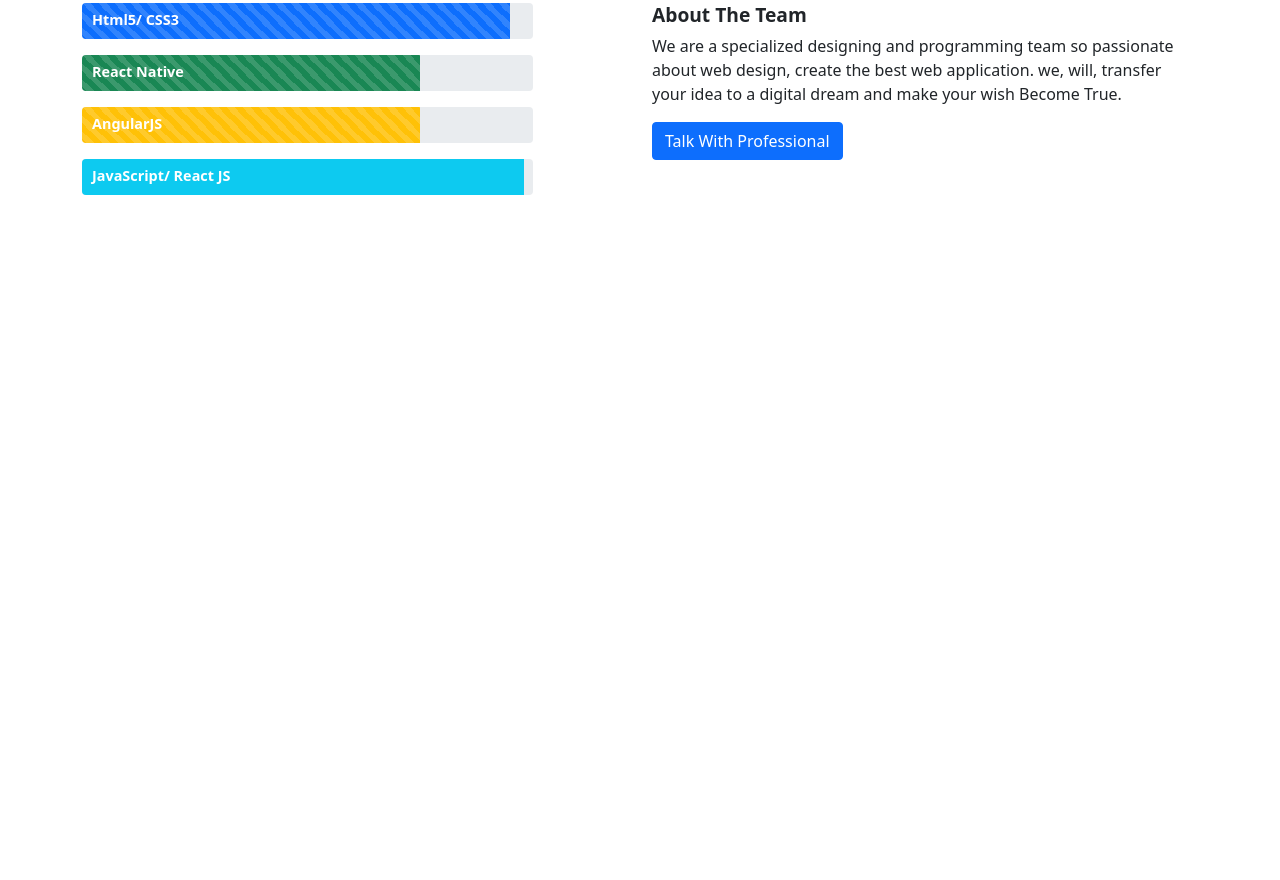
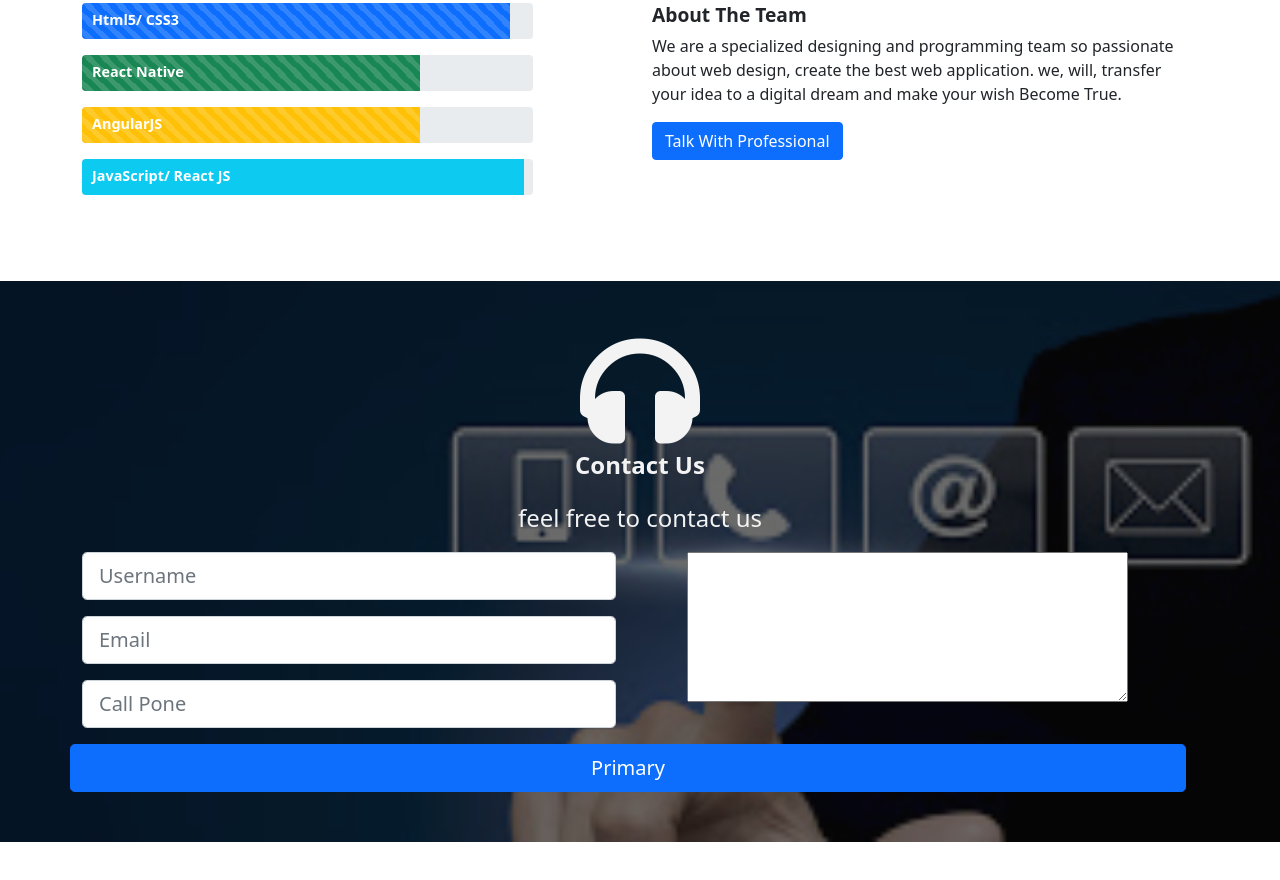
Before and after one commit to saddamarbaa/company-website-design-bootstrap5, a plain HTML site: page index.html in a window 1280 px wide. Shown: the part 4118-4998 px from the top of the page. Before the commit the page ends 4500 px from the top, so only its background shows below. Drawn offline with Linux system fonts and the light colour scheme.

Commit message:
added Contact Us Section html Part

```diff
--- a/css/main.css
+++ b/css/main.css
@@ -23,7 +23,7 @@
 
 body {
   padding-top: 90px;
-  height: 4500px; /* will be remove */
+  height: 5000px; /* will be remove */
 }
 
 /********** Start Overwriting Bootsstrap **********/
@@ -270,6 +270,7 @@ body {
 /********** End Statistics Section **********/
 
 /********** Start Our Skills Section **********/
+
 .our-skills {
   padding-top: 50px;
   padding-bottom: 70px;
@@ -300,7 +301,25 @@ body {
     margin-bottom: 20px;
   }
 }
+
 /********** End Our Skills Section **********/
+
+/********** Start Contact Us Section **********/
+
+.contact-us {
+  width: 100%;
+  min-height: 300px;
+  background: url(../images/unnamed.jpg) no-repeat center center/cover;
+}
+
+.contact-us .fields {
+  min-height: 300px;
+  background-color: rgba(9, 9, 9, 0.6);
+  color: var(--light);
+  font-size: 1.5rem;
+}
+
+/********** End Contact Us Section **********/
 
 /********** Start Creating My Own Framework for Some Repeated Styles **********/
 
--- a/index.html
+++ b/index.html
@@ -557,6 +557,49 @@
 
   <!-- End  Our Skills Section -->
 
+  <!-- Start Contact Us Section -->
+
+  <section class="contact-us  text-center">
+    <div class="fields padding-top-AND-padding-bottom">
+      <div class="container">
+        <div class="row">
+          <i class="fa fa-headphones fa-5x"></i>
+          <h2 class="h1">Contact Us </h2>
+          <p>feel free to contact us</p>
+
+          <!-- Start ConTact Form -->
+
+          <form action="#" class="row">
+            <div class="col-md-6">
+              <div class="mb-3 input-group input-group-lg">
+                <input type="text" class="form-control" id="exampleInputEmail1" aria-describedby="emailHelp"
+                  placeholder="Username">
+              </div>
+              <div class="mb-3 input-group input-group-lg">
+                <input type="email" class="form-control input-group input-group-lg" id="exampleInputEmail1"
+                  aria-describedby="emailHelp" placeholder="Email">
+              </div>
+              <div class="mb-3 input-group input-group-lg">
+                <input type="tel" class="form-control" id="exampleInputPassword1" placeholder="Call Pone">
+              </div>
+            </div>
+            <div class="col-md-6">
+              <textarea name="" id="" cols="30" rows="4"></textarea>
+            </div>
+            <button type="button" class="btn btn-primary btn-lg">Primary</button>
+        </div>
+        </form>
+
+        <!-- End ConTact Form -->
+
+      </div>
+    </div>
+  </section>
+
+  <!-- End Contact Us Section -->
+
+
+
   <!-- Bootstrap Js File -->
   <script src="js/bootstrap.min.js"></script>
 </body>
```
Also changed, not shown: images/conb.jpg (added), images/unnamed.jpg (added).
